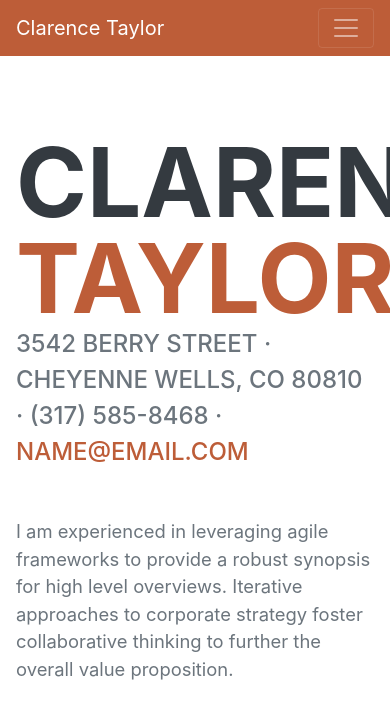
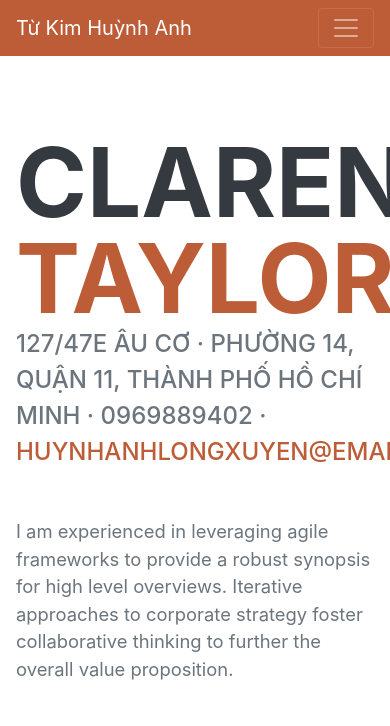
Before and after one commit to anhtu163/anhtu163.github.io, a plain HTML site: page index.html in a window 390 px wide. Shown: the top 726 px of the page. Drawn offline with nearby package versions, Linux system fonts and the light colour scheme; a web font is replaced by a local one.

Commit message:
Update index.html

```diff
--- a/index.html
+++ b/index.html
@@ -5,7 +5,7 @@
         <meta name="viewport" content="width=device-width, initial-scale=1, shrink-to-fit=no" />
         <meta name="description" content="" />
         <meta name="author" content="" />
-        <title>Resume - Start Bootstrap Theme</title>
+        <title>My Online CV</title>
         <link rel="icon" type="image/x-icon" href="assets/img/favicon.ico" />
         <!-- Font Awesome icons (free version)-->
         <script src="https://use.fontawesome.com/releases/v5.13.0/js/all.js" crossorigin="anonymous"></script>
@@ -19,7 +19,7 @@
         <!-- Navigation-->
         <nav class="navbar navbar-expand-lg navbar-dark bg-primary fixed-top" id="sideNav">
             <a class="navbar-brand js-scroll-trigger" href="#page-top">
-                <span class="d-block d-lg-none">Clarence Taylor</span>
+                <span class="d-block d-lg-none">Từ Kim Huỳnh Anh</span>
                 <span class="d-none d-lg-block"><img class="img-fluid img-profile rounded-circle mx-auto mb-2" src="assets/img/profile.jpg" alt="" /></span>
             </a>
             <button class="navbar-toggler" type="button" data-toggle="collapse" data-target="#navbarSupportedContent" aria-controls="navbarSupportedContent" aria-expanded="false" aria-label="Toggle navigation"><span class="navbar-toggler-icon"></span></button>
@@ -44,8 +44,8 @@
                         <span class="text-primary">Taylor</span>
                     </h1>
                     <div class="subheading mb-5">
-                        3542 Berry Street · Cheyenne Wells, CO 80810 · (317) 585-8468 ·
-                        <a href="mailto:name@email.com">name@email.com</a>
+                        127/47E Âu Cơ · Phường 14, Quận 11, Thành phố Hồ Chí Minh · 0969889402 ·
+                        <a href="mailto:name@email.com">huynhanhlongxuyen@email.com</a>
                     </div>
                     <p class="lead mb-5">I am experienced in leveraging agile frameworks to provide a robust synopsis for high level overviews. Iterative approaches to corporate strategy foster collaborative thinking to further the overall value proposition.</p>
                     <div class="social-icons">
```
